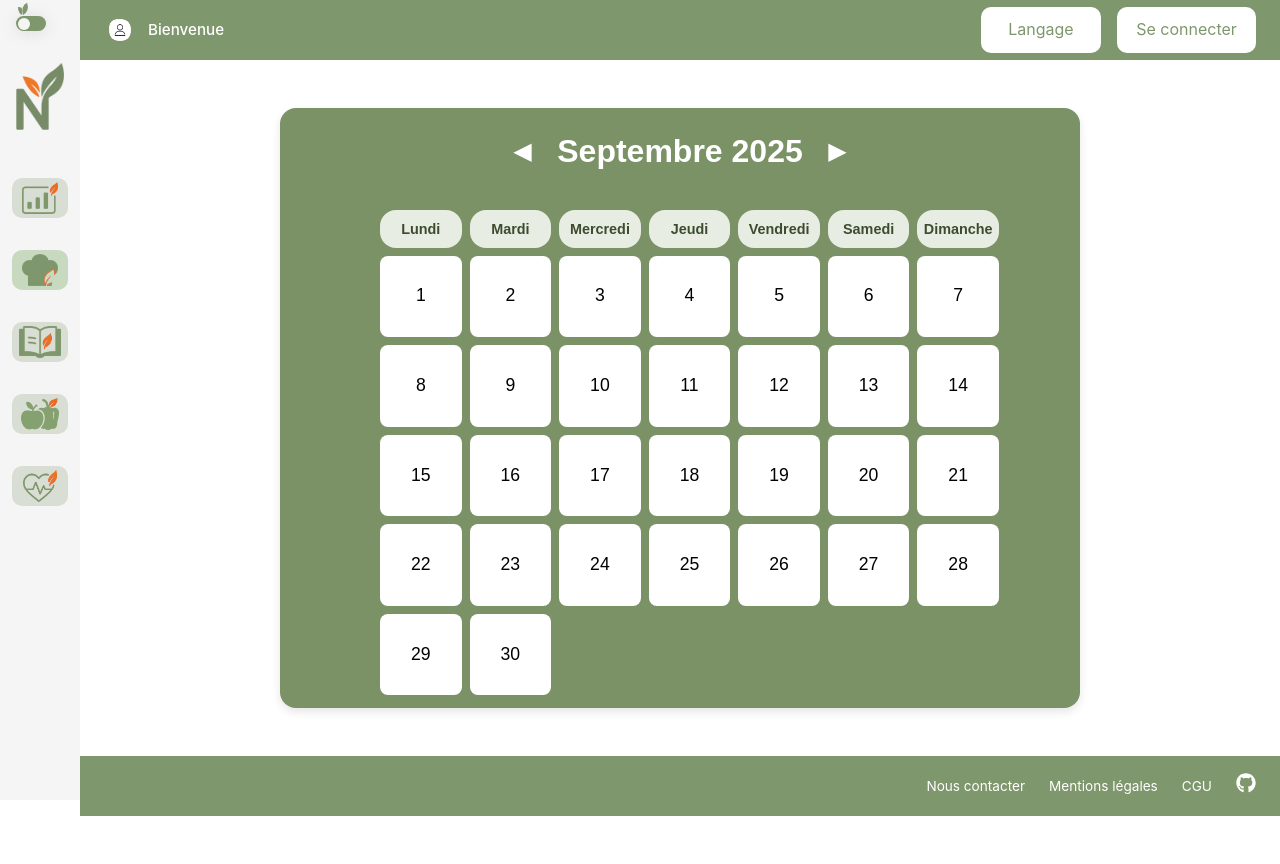
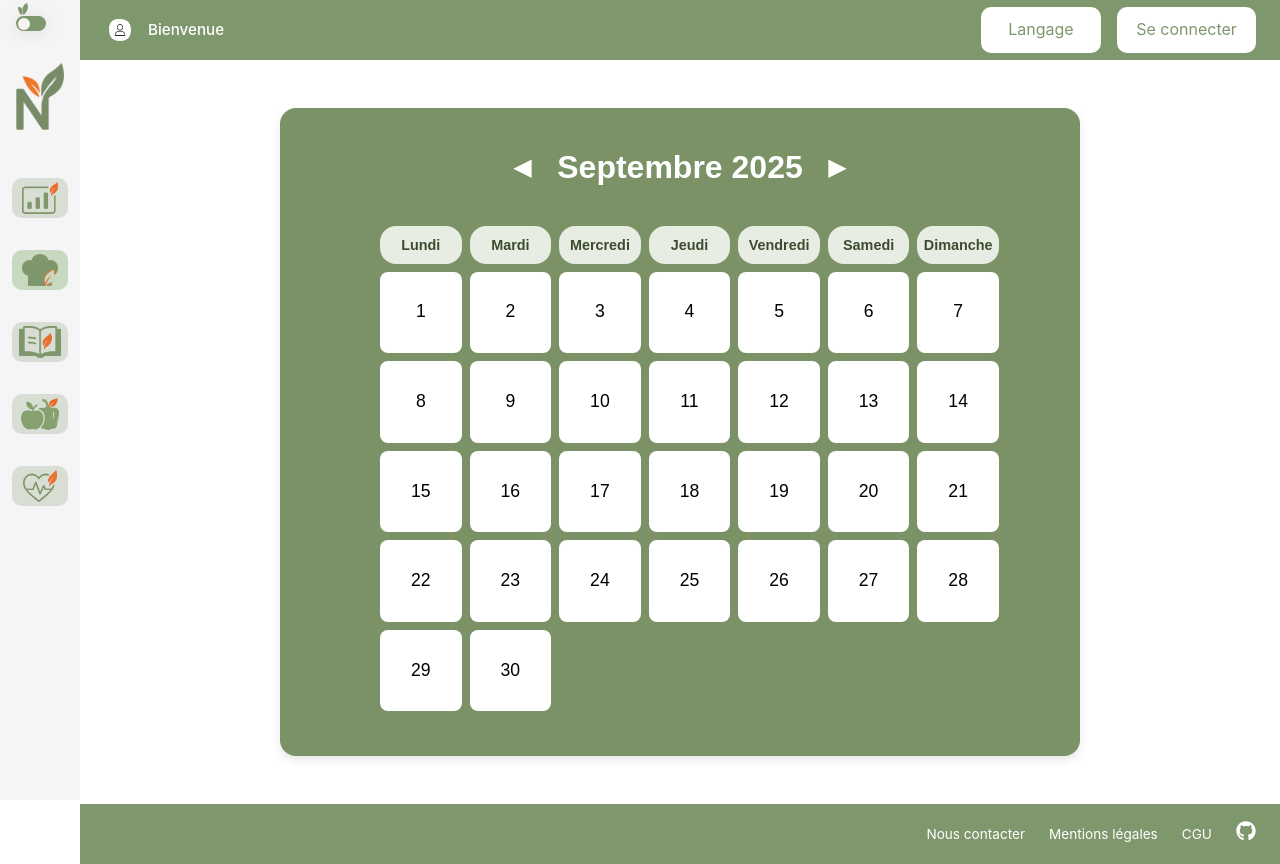
Before and after one commit to wildcodeschool-2025-03/JS-WestDevs-P3-SeazN, a React (Vite) app in the folder client/: page /kitchen/planner in a window 1280 px wide. Before the commit the page ends 816 px from the top, so only its background shows below. Built offline with nearby package versions, Linux system fonts and the light colour scheme; a web font is replaced by a local one.

Commit message:
udatpe planner

```diff
--- a/client/src/pages/kitchen/planner/Planner.tsx
+++ b/client/src/pages/kitchen/planner/Planner.tsx
@@ -61,8 +61,8 @@ const Planner = () => {
   }));
 
   return (
-    <main className="calendar">
-      <header className="month-header">
+    <section className="calendar">
+      <article className="month-header">
         <button
           type="button"
           onClick={handlePreviousMonth}
@@ -76,7 +76,7 @@ const Planner = () => {
         <button type="button" onClick={handleNextMonth} aria-label="Next month">
           ▶
         </button>
-      </header>
+      </article>
 
       <section className="calendar-grid">
         {weekdays.map((day) => (
@@ -93,7 +93,7 @@ const Planner = () => {
           </article>
         ))}
       </section>
-    </main>
+    </section>
   );
 };
 
```
